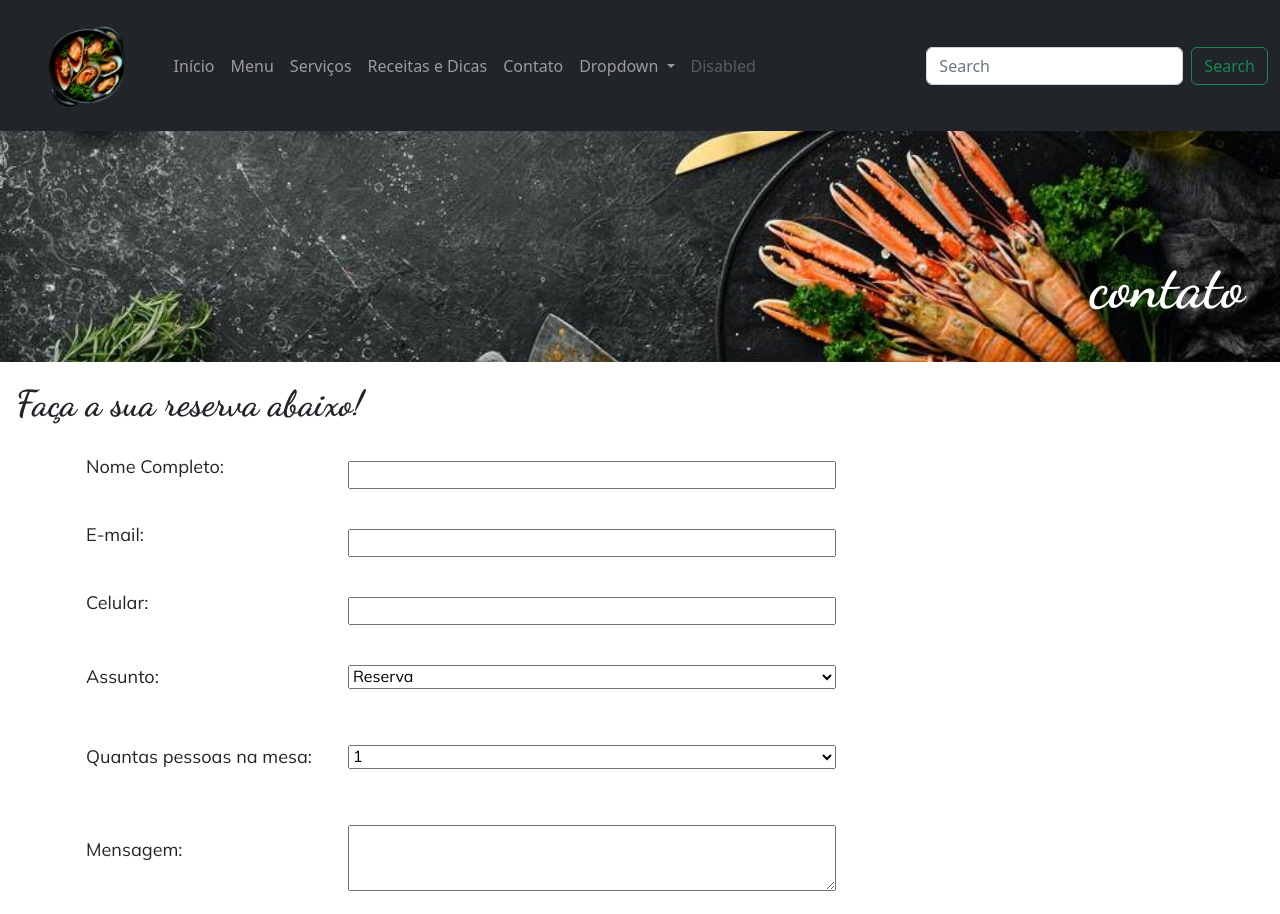
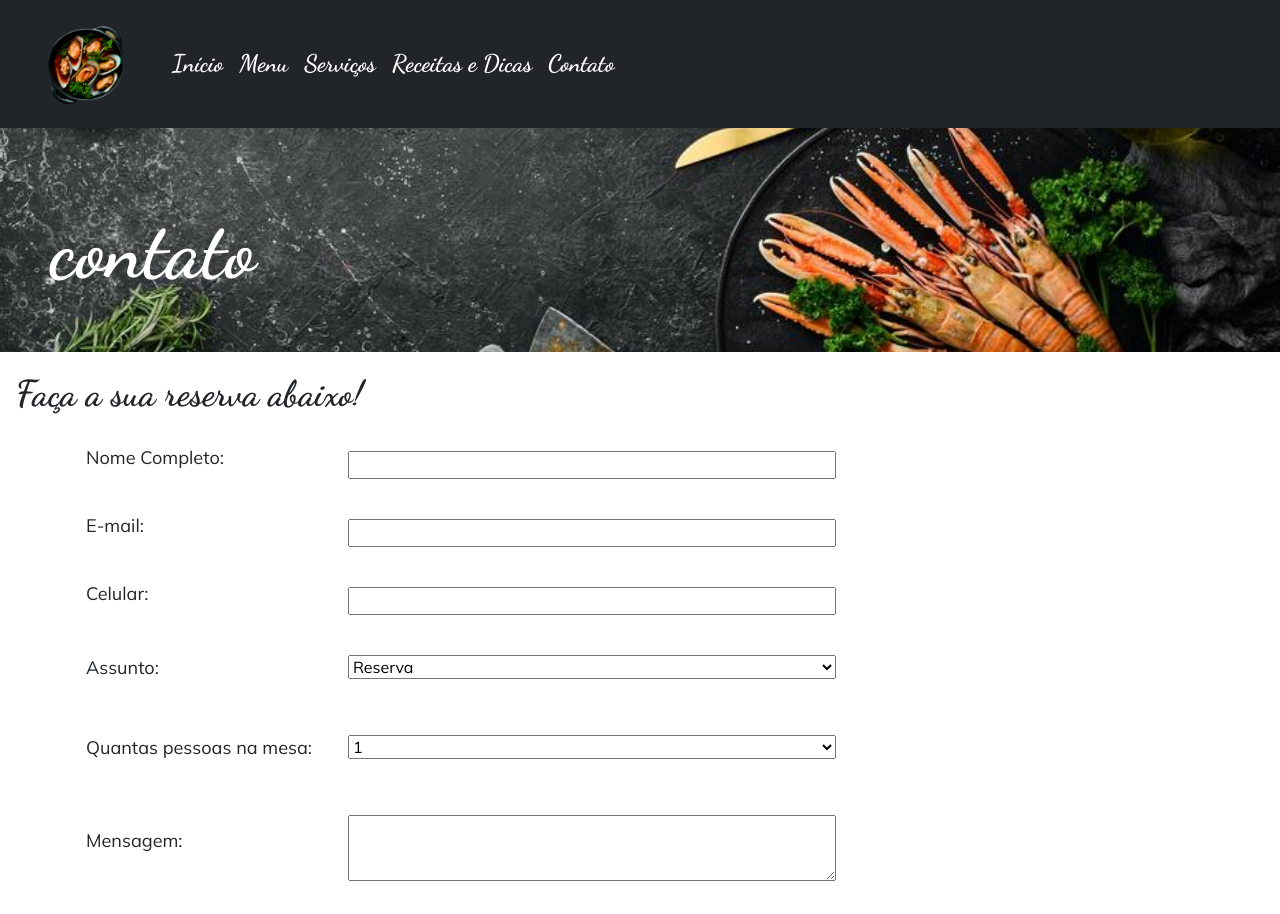
Before and after one commit to crisCintia/site_restaurante, a plain HTML site: page paginas/contato.html in a window 1280 px wide. Shown: the top 914 px of the page. Drawn offline with nearby package versions, Linux system fonts and the light colour scheme.

Commit message:
ajuste do menu e cabecalho

```diff
--- a/index.html
+++ b/index.html
@@ -9,33 +9,34 @@
     <link href="https://cdn.jsdelivr.net/npm/bootstrap@5.2.2/dist/css/bootstrap.min.css" rel="stylesheet" integrity="sha384-Zenh87qX5JnK2Jl0vWa8Ck2rdkQ2Bzep5IDxbcnCeuOxjzrPF/et3URy9Bv1WTRi" crossorigin="anonymous">
     <title>Início | Restaurante aZeiTe</title>
     <link rel="stylesheet" href="./styles/index.css">
+    <link rel="icon" href="/img/logo2.png">
 </head>
 
 <body class="grade">
         <nav class="navbar navbar-expand-md navbar-dark bg-dark">
             <div class="container-fluid">
-              <a href="index.html"><img class="menu__image" src="/img/logo2.png"></a>
+              <a href="/index.html"><img class="menu__image" src="/img/logo2.png"></a>
               <button class="navbar-toggler primary" type="button" data-bs-toggle="collapse" data-bs-target="#navbarSupportedContent" aria-controls="navbarSupportedContent" aria-expanded="false" aria-label="Toggle navigation">
                 <span class="navbar-toggler-icon"></span>
               </button>
               <div class="collapse navbar-collapse" id="navbarSupportedContent">
                 <ul class="navbar-nav me-auto mb-2 mb-lg-0">
                   <li class="nav-item">
-                    <a class="nav-link " aria-current="page" href="/index.html"">Início</a>
+                    <a class="nav-link menu__item" aria-current="page" href="/index.html">Início</a>
                   </li>
                   <li class="nav-item">
-                    <a class="nav-link" href="/paginas/menu.html">Menu</a>
+                    <a class="nav-link menu__item" href="/paginas/menu.html">Menu</a>
                   </li>
                   <li class="nav-item">
-                    <a class="nav-link" href="/paginas/servicos.html">Serviços</a>
+                    <a class="nav-link menu__item" href="/paginas/servicos.html">Serviços</a>
                   </li>
                   <li class="nav-item">
-                    <a class="nav-link" href="/paginas/dicas.html">Receitas e Dicas</a>
+                    <a class="nav-link menu__item" href="/paginas/dicas.html">Receitas e Dicas</a>
                   </li>
                   <li class="nav-item">
-                    <a class="nav-link" href="/paginas/contato.html">Contato</a>
+                    <a class="nav-link menu__item" href="/paginas/contato.html">Contato</a>
                   </li>
-                  <li class="nav-item dropdown">
+                  <!--<li class="nav-item dropdown">
                     <a class="nav-link dropdown-toggle" href="#" role="button" data-bs-toggle="dropdown" aria-expanded="false">
                       Dropdown
                     </a>
@@ -53,7 +54,7 @@
                 <form class="d-flex" role="search">
                   <input class="form-control me-2" type="search" placeholder="Search" aria-label="Search">
                   <button class="btn btn-outline-success" type="submit">Search</button>
-                </form>
+                </form>-->
               </div>
             </div>
           </nav>
--- a/paginas/contato.html
+++ b/paginas/contato.html
@@ -10,34 +10,35 @@
         integrity="sha384-Zenh87qX5JnK2Jl0vWa8Ck2rdkQ2Bzep5IDxbcnCeuOxjzrPF/et3URy9Bv1WTRi" crossorigin="anonymous">
     <title>Contato | Site Restaurante</title>
     <link rel="stylesheet" type="text/css" href="../styles/contato.css">
+    <link rel="icon" href="/img/logo2.png">
 </head>
 
 <body class="grade">
     <div class="container-fluid p-0">
         <nav class="navbar navbar-expand-md navbar-dark bg-dark">
             <div class="container-fluid">
-              <a href="index.html"><img class="menu__image" src="/img/logo2.png"></a>
+              <a href="/index.html"><img class="menu__image" src="/img/logo2.png"></a>
               <button class="navbar-toggler primary" type="button" data-bs-toggle="collapse" data-bs-target="#navbarSupportedContent" aria-controls="navbarSupportedContent" aria-expanded="false" aria-label="Toggle navigation">
                 <span class="navbar-toggler-icon"></span>
               </button>
               <div class="collapse navbar-collapse" id="navbarSupportedContent">
                 <ul class="navbar-nav me-auto mb-2 mb-lg-0">
                   <li class="nav-item">
-                    <a class="nav-link " aria-current="page" href="/index.html"">Início</a>
+                    <a class="nav-link menu__item" aria-current="page" href="/index.html">Início</a>
                   </li>
                   <li class="nav-item">
-                    <a class="nav-link" href="/paginas/menu.html">Menu</a>
+                    <a class="nav-link menu__item" href="/paginas/menu.html">Menu</a>
                   </li>
                   <li class="nav-item">
-                    <a class="nav-link" href="/paginas/servicos.html">Serviços</a>
+                    <a class="nav-link menu__item" href="/paginas/servicos.html">Serviços</a>
                   </li>
                   <li class="nav-item">
-                    <a class="nav-link" href="/paginas/dicas.html">Receitas e Dicas</a>
+                    <a class="nav-link menu__item" href="/paginas/dicas.html">Receitas e Dicas</a>
                   </li>
                   <li class="nav-item">
-                    <a class="nav-link" href="/paginas/contato.html">Contato</a>
+                    <a class="nav-link menu__item" href="/paginas/contato.html">Contato</a>
                   </li>
-                  <li class="nav-item dropdown">
+                  <!--<li class="nav-item dropdown">
                     <a class="nav-link dropdown-toggle" href="#" role="button" data-bs-toggle="dropdown" aria-expanded="false">
                       Dropdown
                     </a>
@@ -55,7 +56,7 @@
                 <form class="d-flex" role="search">
                   <input class="form-control me-2" type="search" placeholder="Search" aria-label="Search">
                   <button class="btn btn-outline-success" type="submit">Search</button>
-                </form>
+                </form>-->
               </div>
             </div>
           </nav>
--- a/styles/contato.css
+++ b/styles/contato.css
@@ -26,14 +26,15 @@
     flex-direction: row;
   }
 
-  header a {
-    color: white;
+  nav a {
+    color: #ffffff;
     text-decoration: none;
   }
 
-  nav a {
-    color: white;
-    text-decoration: none;
+  .menu__item {
+    font-family: Dancing Script;
+    font-size: 1.3rem;
+    color: #ffffff;
   }
 
   .cabecalho {
@@ -41,17 +42,17 @@
     background-position: center;
     background-repeat: no-repeat;
     background-size: cover;
-    width: 82.7vh;
+    width: auto;
     height: 26vh;
   }
 
   .cabecalho__title {
     font-family: Dancing Script;
-    font-size: 2.5rem;
+    font-size: 2.2rem;
     text-align: left;
-    color: white;
-    padding-top: 50px;
-    padding-left: 50px;
+    color: #ffffff;
+    padding-top: 2.5em;
+    padding-left: 0.5em;
   }
 
   main h2 {
@@ -139,20 +140,21 @@
 
 @media screen and (min-width: 655px) {
   .menu__image {
-    width: 19.2vh;
-    height: 14.4vh;
+    width: 19vh;
+    height: 14vh;
     display: flex;
     flex-direction: row;
   }
 
-  header a {
-    color: white;
+  nav a {
+    color: #ffffff;
     text-decoration: none;
   }
 
-  nav a {
-    color: white;
-    text-decoration: none;
+  .menu__item {
+    font-family: Dancing Script;
+    font-size: 1.5rem;
+    color: #ffffff;
   }
 
   .cabecalho {
@@ -161,18 +163,17 @@
     background-repeat: no-repeat;
     background-size: cover;
     width: auto;
-    height: 28.8vh;
+    height: 28vh;
     padding: 10px;
   }
 
   .cabecalho__title {
     font-family: Dancing Script;
-    font-size: 3.75rem;
-    color: white;
-    text-align: right;
-    padding-top: 110px;
-    padding-left: 26px;
-    padding-right: 26px;
+    font-size: 5rem;
+    color: #ffffff;
+    text-align: left;
+    padding-top: 0.8em;
+    padding-left: 0.5em;
   }
 
   main h2 {
--- a/styles/dicas.css
+++ b/styles/dicas.css
@@ -15,14 +15,15 @@
     flex-direction: row;
   }
 
-  header a {
-    color: white;
+  nav a {
+    color: #ffffff;
     text-decoration: none;
   }
 
-  nav a {
-    color: white;
-    text-decoration: none;
+  .menu__item {
+    font-family: Dancing Script;
+    font-size: 1.3rem;
+    color: #ffffff;
   }
 
   .cabecalho {
@@ -36,11 +37,11 @@
 
   .cabecalho h2 {
     font-family: Dancing Script;
-    font-size: 2.5rem;
+    font-size: 2.2rem;
     text-align: left;
-    color: white;
-    padding-top: 50px;
-    padding-left: 40px;
+    color: #ffffff;
+    padding-top: 2.5em;
+    padding-left: 0.5em;
   }
 
   main {
@@ -134,20 +135,21 @@
 
 @media screen and (min-width: 655px) {
   .menu__image {
-    width: 19.2vh;
-    height: 14.4vh;
+    width: 19vh;
+    height: 14vh;
     display: flex;
     flex-direction: row;
   }
 
-  header a {
-    color: white;
+  nav a {
+    color: #ffffff;
     text-decoration: none;
   }
 
-  nav a {
-    color: white;
-    text-decoration: none;
+  .menu__item {
+    font-family: Dancing Script;
+    font-size: 1.5rem;
+    color: #ffffff;
   }
 
   .cabecalho {
@@ -156,18 +158,17 @@
     background-repeat: no-repeat;
     background-size: cover;
     width: auto;
-    height: 28.8vh;
+    height: 28vh;
     padding: 10px;
   }
 
   .cabecalho h2 {
     font-family: Dancing Script;
-    font-size: 3.75rem;
-    color: white;
+    font-size: 5rem;
+    color: #ffffff;
     text-align: left;
-    padding-top: 110px;
-    padding-left: 26px;
-    padding-right: 26px;
+    padding-top: 0.8em;
+    padding-left: 0.5em;
   }
 
   main {
--- a/styles/index.css
+++ b/styles/index.css
@@ -26,16 +26,18 @@
     flex-direction: row;
   }
 
-  header a {
-    color: white;
+  nav a {
+    color: #ffffff;
     text-decoration: none;
   }
 
-  nav a {
-    color: white;
-    text-decoration: none;
+  a .nav-link {
+    color: #ffffff;
   }
-  a .nav-link {
+
+  .menu__item {
+    font-family: Dancing Script;
+    font-size: 1.3rem;
     color: #ffffff;
   }
 
@@ -53,8 +55,8 @@
     font-size: 2.2rem;
     text-align: center;
     color: white;
-    padding-top: 80px;
-    padding-left: 180px;
+    padding-top: 1.8em;
+    padding-left: 4em;
   }
 
   .main {
@@ -213,9 +215,6 @@
 }
 
 @media (min-width: 656px) {
-  .nav-link {
-    color: #ffffff;
-  }
   .grade {
     display: grid;
     grid-template-areas:
@@ -233,14 +232,19 @@
     height: 14.4vh;
   }
 
-  header a {
-    color: white;
+  nav a {
+    color: #ffffff;
     text-decoration: none;
   }
 
-  nav a {
-    color: white;
-    text-decoration: none;
+  .nav-link {
+    color: #ffffff;
+  }
+
+  .menu__item {
+    font-family: Dancing Script;
+    font-size: 1.5rem;
+    color: #ffffff;
   }
 
   .cabecalho {
@@ -249,16 +253,16 @@
     background-repeat: no-repeat;
     background-size: cover;
     width: auto;
-    height: 58.24vh;
+    height: 58vh;
   }
 
   .cabecalho__title {
     font-family: Dancing Script;
     font-size: 5rem;
     text-align: center;
-    color: white;
-    padding-top: 125px;
-    padding-left: 400px;
+    color: #ffffff;
+    padding-top: 1.5em;
+    padding-left: 6em;
   }
 
   .main {
--- a/styles/menu.css
+++ b/styles/menu.css
@@ -26,14 +26,15 @@
     flex-direction: row;
   }
 
-  header a {
-    color: white;
+  nav a {
+    color: #ffffff;
     text-decoration: none;
   }
 
-  nav a {
-    color: white;
-    text-decoration: none;
+  .menu__item {
+    font-family: Dancing Script;
+    font-size: 1.3rem;
+    color: #ffffff;
   }
 
   .cabecalho {
@@ -41,7 +42,7 @@
     background-position: center;
     background-repeat: no-repeat;
     background-size: cover;
-    width: 82.7vh;
+    width: auto;
     height: 26vh;
   }
 
@@ -49,9 +50,9 @@
     font-family: Dancing Script;
     font-size: 2.5rem;
     text-align: center;
-    color: white;
-    padding-top: 50px;
-    padding-left: 180px;
+    color: #ffffff;
+    padding-top: 2em;
+    padding-left: 2em;
   }
 
   main {
@@ -166,20 +167,21 @@
 
 @media screen and (min-width: 655px) {
   .menu__image {
-    width: 120px;
-    height: 90px;
+    width: 19vh;
+    height: 14vh;
     display: flex;
     flex-direction: row;
   }
 
-  header a {
-    color: white;
+  nav a {
+    color: #ffffff;
     text-decoration: none;
   }
 
-  nav a {
-    color: white;
-    text-decoration: none;
+  .menu__item {
+    font-family: Dancing Script;
+    font-size: 1.5rem;
+    color: #ffffff;
   }
 
   .cabecalho {
@@ -188,17 +190,17 @@
     background-repeat: no-repeat;
     background-size: cover;
     width: auto;
-    height: 180px;
+    height: 28vh;
     padding: 10px;
   }
 
   .cabecalho h2 {
     font-family: Dancing Script;
-    font-size: 60px;
-    color: white;
-    text-align: left;
-    padding-top: 110px;
-    padding-left: 26px;
+    font-size: 5rem;
+    color: #ffffff;
+    text-align: right;
+    padding-top: 0.8em;
+    padding-right: 0.5em;
   }
 
   main {
--- a/styles/servico.css
+++ b/styles/servico.css
@@ -26,14 +26,15 @@
     flex-direction: row;
   }
 
-  header a {
-    color: white;
+  nav a {
+    color: #ffffff;
     text-decoration: none;
   }
 
-  nav a {
-    color: white;
-    text-decoration: none;
+  .menu__item {
+    font-family: Dancing Script;
+    font-size: 1.3rem;
+    color: #ffffff;
   }
 
   .cabecalho {
@@ -41,17 +42,17 @@
     background-position: center;
     background-repeat: no-repeat;
     background-size: cover;
-    width: 82.7vh;
+    width: auto;
     height: 26vh;
   }
 
   .cabecalho h2 {
     font-family: Dancing Script;
-    font-size: 2.5rem;
-    text-align: center;
-    color: white;
-    padding-top: 50px;
-    padding-left: 240px;
+    font-size: 2.2rem;
+    text-align: right;
+    color: #ffffff;
+    padding-top: 2.5em;
+    padding-right: 0.5em;
   }
 
   main {
@@ -139,20 +140,21 @@
 
 @media screen and (min-width: 655px) {
   .menu__image {
-    width: 19.2vh;
-    height: 14.4vh;
+    width: 19vh;
+    height: 14vh;
     display: flex;
     flex-direction: row;
   }
 
-  header a {
-    color: white;
+  nav a {
+    color: #ffffff;
     text-decoration: none;
   }
 
-  nav a {
-    color: white;
-    text-decoration: none;
+  .menu__item {
+    font-family: Dancing Script;
+    font-size: 1.5rem;
+    color: #ffffff;
   }
 
   .cabecalho {
@@ -161,18 +163,17 @@
     background-repeat: no-repeat;
     background-size: cover;
     width: auto;
-    height: 28.8vh;
+    height: 28vh;
     padding: 10px;
   }
 
   .cabecalho h2 {
     font-family: Dancing Script;
-    font-size: 3.75rem;
-    color: white;
+    font-size: 5rem;
+    color: #ffffff;
     text-align: right;
-    padding-top: 110px;
-    padding-left: 26px;
-    padding-right: 26px;
+    padding-top: 0.8em;
+    padding-right: 0.5em;
   }
 
   main {
```
Also changed, not shown: paginas/dicas.html (+9 -8 lines), paginas/menu.html (+9 -8 lines), paginas/servicos.html (+8 -7 lines).
